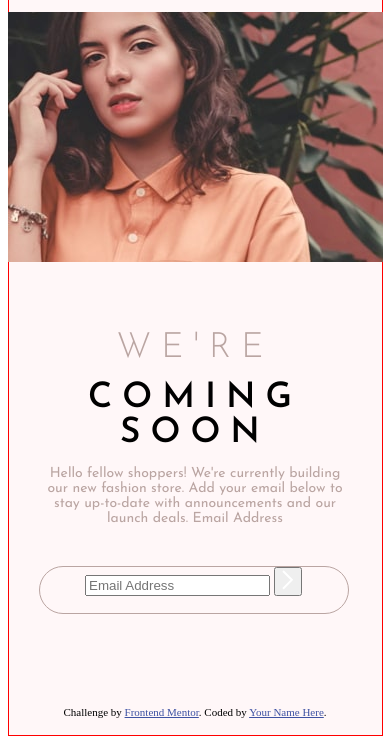
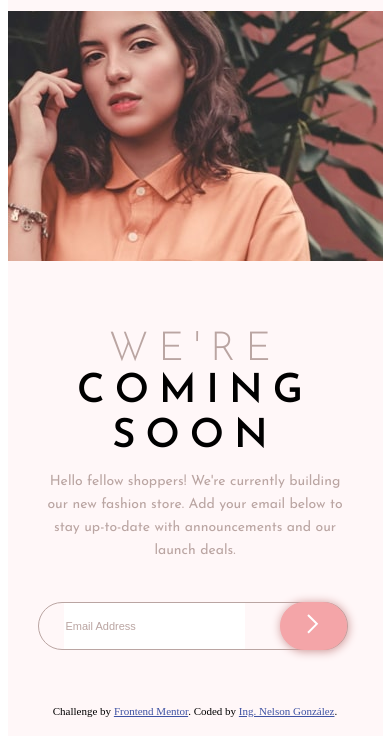
Before and after one commit to nescalan/base-apparel-coming-soon-master, a plain HTML site: page index.html in a window 390 px wide. Shown: the part 44-800 px from the top of the page. Drawn offline with Linux system fonts and the light colour scheme.

Commit message:
Mobile First: Ready for production

```diff
--- a/css/style.scss
+++ b/css/style.scss
@@ -13,6 +13,7 @@ $parragraph: #baa5a2;
 
 // Neutral
 $dark-grayish-red: hsl(0, 6%, 24%);
+$button: #f4a5a8;
 
 // Gradients
 $first-gradient: linear-gradient(135deg, hsl(0, 0%, 100%), hsl(0, 100%, 98%));
@@ -42,13 +43,10 @@ body {
 //      MAIN Styles
 // ========================
 .container {
-  border: 1px solid red;
   width: $mobile;
   height: 780px;
-  padding-right: 30px;
-  padding-left: 30px;
-  margin-right: auto;
-  margin-left: auto;
+  padding: 0 30px;
+  margin: 0 auto;
   background-color: #fff7f8;
 }
 .logo img {
@@ -72,25 +70,50 @@ body {
     & .span {
       display: inline-block;
       text-align: center;
-      font-size: 3.5rem;
+      font-size: 40px;
       text-transform: uppercase;
       letter-spacing: 10px;
-    }
-    & .span-1 {
-      font-weight: 300;
-    }
-    & .span-2 {
-      margin: 15px 30px;
-      font-weight: 600;
-      color: #000;
+      &-1 {
+        font-weight: 300;
+      }
+      &-2 {
+        line-height: 45px;
+        font-weight: 600;
+        color: #000;
+      }
+      &-height {
+        display: inline-block;
+        margin-top: 10px;
+        line-height: 23px;
+      }
     }
   }
   &-email {
     width: 310px;
     height: 48px;
+    display: flex;
+    padding-left: 25px;
+    justify-content: space-between;
     border: 1px solid $parragraph;
     border-radius: 30px;
     margin-top: 40px;
+    & input {
+      border: none;
+      outline: none;
+      &::placeholder {
+        font-size: 1.1rem;
+        color: $parragraph;
+      }
+    }
+    &__button {
+      margin-top: -1px;
+      width: 67px;
+      height: inherit;
+      border: 1px solid $button;
+      border-radius: 30px;
+      background-color: $button;
+      box-shadow: 1px 1px 10px 0.5px $desaturated-red;
+    }
   }
 }
 
--- a/index.html
+++ b/index.html
@@ -35,14 +35,20 @@
           <p>
             <span class="span span-1">We're</span>
             <span class="span span-2">coming soon</span>
-            Hello fellow shoppers! We're currently building our new fashion
-            store. Add your email below to stay up-to-date with announcements
-            and our launch deals. Email Address
+            <span class="span-height">
+              Hello fellow shoppers! We're currently building our new fashion
+              store. Add your email below to stay up-to-date with announcements
+              and our launch deals.
+            </span>
           </p>
           <div class="flex-email">
             <input type="text" placeholder="Email Address" />
-            <button>
-              <img src="images/icon-arrow.svg" alt="Send Email Button" />
+            <button class="flex-email__button">
+              <img
+                class="flex-email__img"
+                src="images/icon-arrow.svg"
+                alt="Send Email Button"
+              />
             </button>
           </div>
         </section>
@@ -53,7 +59,7 @@
           Challenge by
           <a href="https://www.frontendmentor.io?ref=challenge" target="_blank"
             >Frontend Mentor</a
-          >. Coded by <a href="#">Your Name Here</a>.
+          >. Coded by <a href="#">Ing. Nelson González</a>.
         </p>
       </footer>
     </div>
```
Also changed, not shown: css/style.css, 1 other file.
